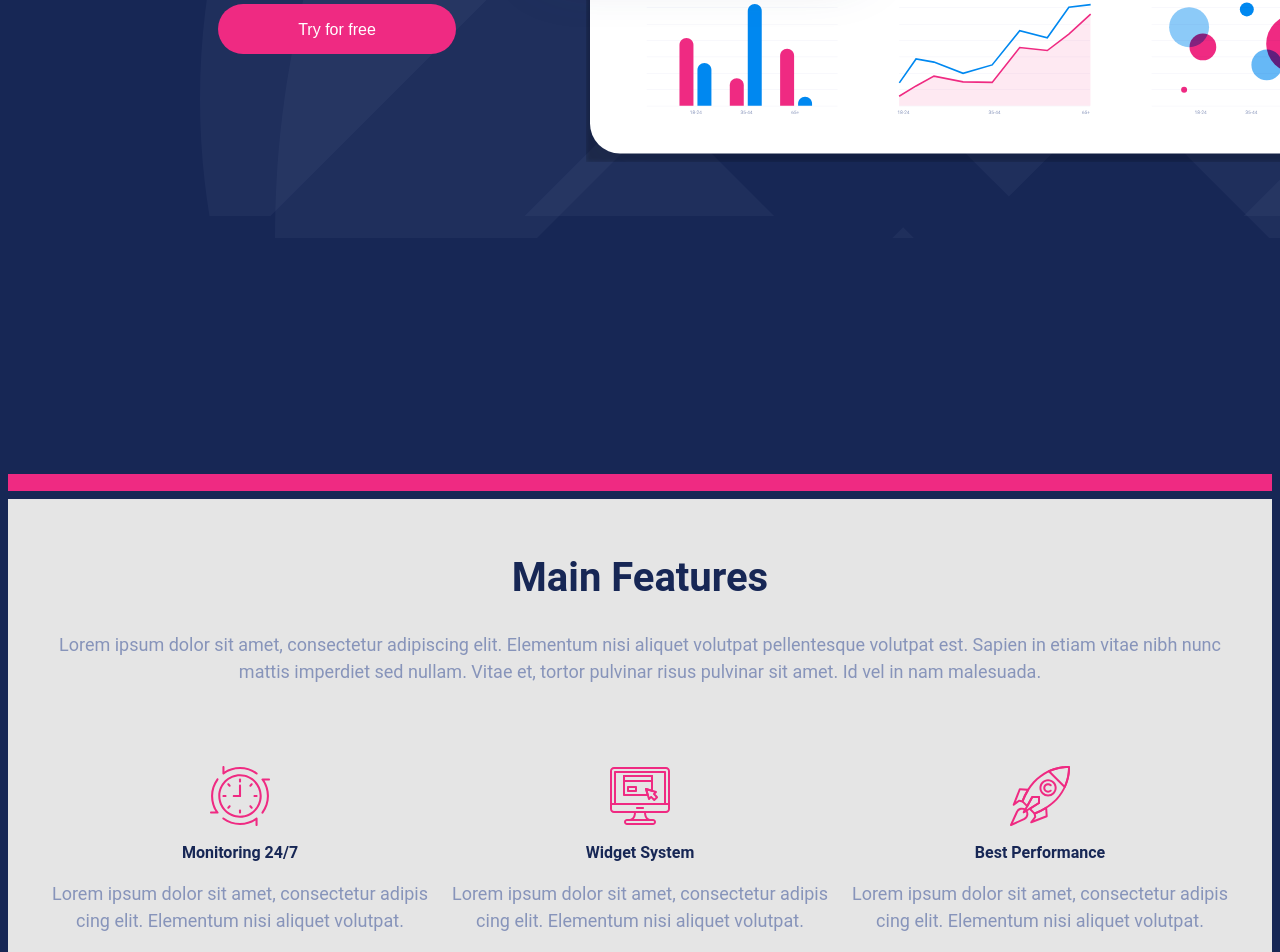
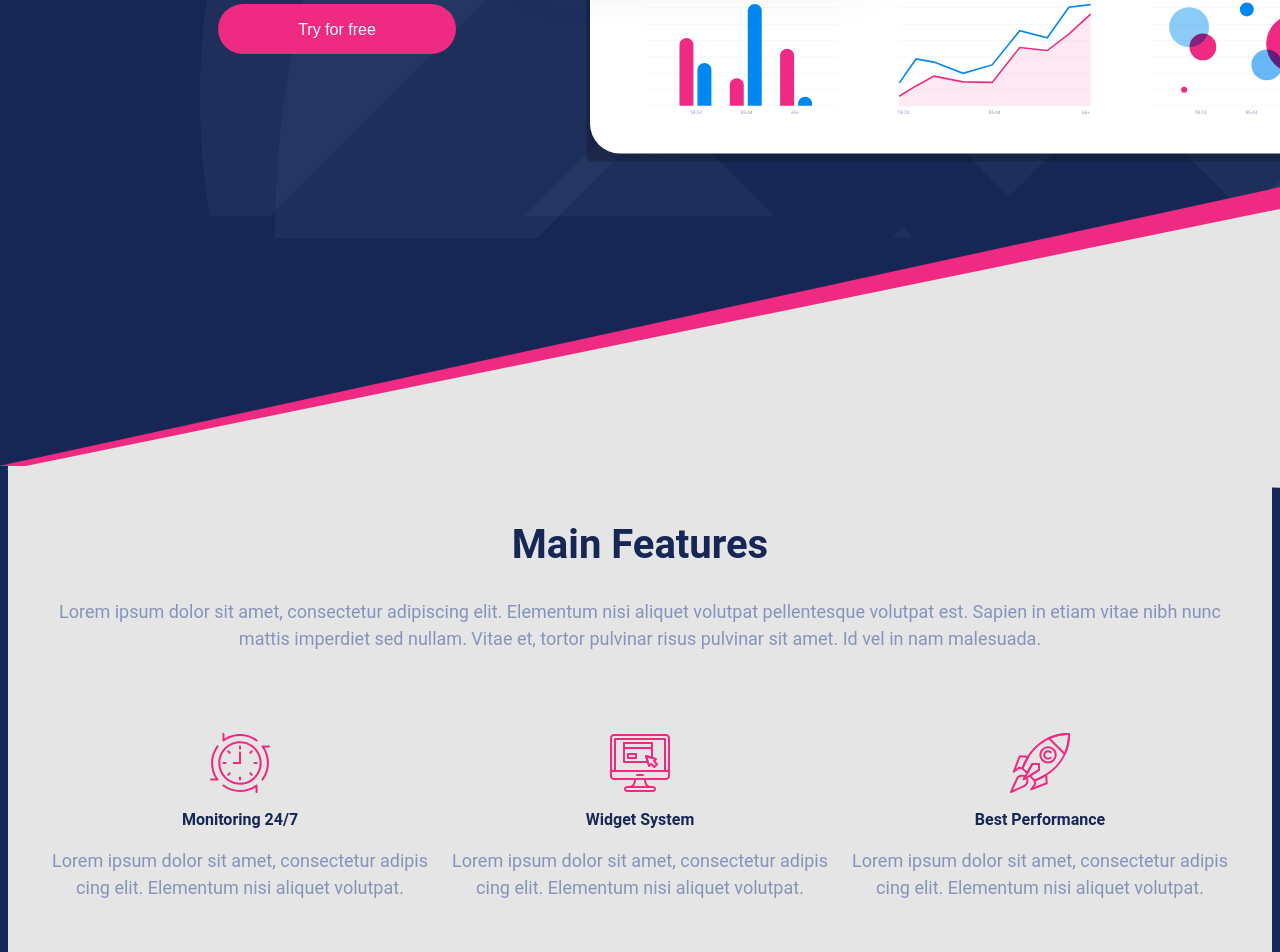
Before and after one commit to MaisonT/LandingPage, a Vue app: page / in a window 1280 px wide. Shown: the part 582-1534 px from the top of the page. Built offline with nearby package versions, Linux system fonts and the light colour scheme.

Commit message:
feat: background

```diff
--- a/src/App.vue
+++ b/src/App.vue
@@ -1,14 +1,15 @@
 <template>
   <AppHeader :scroll="scroll" :scrollTo="scrollTo" />
   <IntroductionInfo id="introduction"/>
-  <hr id="pink"/>
    <div class="bg-logos">
     <img class="bg-logo-small" src="@/assets/images/logos/bg_logo_small.svg" alt="" />
     <img class="bg-logo-medium" src="@/assets/images/logos/bg_logo_medium.svg" alt="" />
     <img class="bg-logo-large" src="@/assets/images/logos/bg_logo_large.svg" alt="" />
   </div>
-  <MainFeatures id="main-features" />
-  <ScreenshotsInfo/>
+  <div class="second-bg">
+    <MainFeatures id="main-features" />
+    <ScreenshotsInfo/>
+  </div>
   <PricingPlan id="prices"/>
   <AppFooter :scroll="scroll" :scrollTo="scrollTo" />
 </template>
@@ -81,6 +82,10 @@ html {
   text-align: center;
   background: #172755;
 
+  .second-bg {
+    background: #E5E5E5;
+    width: 100%;
+  }
   p {
     font-weight: 400;
     font-size: 18px;
@@ -108,11 +113,5 @@ html {
       bottom: -20px;
     }
   }
-  #pink {
-    position: relative;
-    border: none;
-    height: 17px;
-    background: #EF2A82;
-  }
 }
 </style>
--- a/src/components/MainFeatures.vue
+++ b/src/components/MainFeatures.vue
@@ -37,6 +37,8 @@
       </div>
     </div>
   </div>
+  <div id="pink"/>
+  <div id="neutral"/>
 </div>
 </template>
 <script>
@@ -94,4 +96,26 @@ export default {
     }
   }
 }
+#pink {
+  position: absolute;
+  top: 768px;
+  left: 0;
+  right: 0;
+  height: 281px;
+  width: 100%;
+  max-width: none;
+  background: #EF2A82;
+  clip-path: polygon(100% 0, 0% 100%, 100% 100%);
+  transform: rotate(0.1deg);
+}
+#neutral {
+  position: absolute;
+  height: 281px;
+  width: 100%;
+  max-width: none;
+  clip-path: polygon(100% 0, 0% 100%, 100% 100%);
+  background: #E5E5E5;
+  top: 780px;
+  transform: rotate(0.8deg);
+}
 </style>
--- a/src/components/Screenshots.vue
+++ b/src/components/Screenshots.vue
@@ -47,6 +47,8 @@
       <img alt="" src="@/assets/images/screenshots/screen03.svg"/>
     </div>
   </div>
+  <div id="pink"/>
+  <div id="blue"/>
 </div>
 </template>
 
@@ -63,7 +65,7 @@ export default {
 }
 .container {
   width: 1180.26px;
-  height: 1470px;
+  height: 1800px;
   padding-top: 120px;
   padding-bottom: 120px;
   margin-left: auto;
@@ -91,4 +93,26 @@ export default {
     }
   }
 }
+#pink {
+  position: absolute;
+  top: 3340px;
+  left: 0;
+  right: 0;
+  height: 281px;
+  width: 100%;
+  max-width: none;
+  background: #EF2A82;
+  clip-path: polygon(100% 0, 0% 100%, 100% 100%);
+  transform: rotate(0.1deg);
+}
+#blue {
+  position: absolute;
+  height: 281px;
+  width: 100%;
+  max-width: none;
+  clip-path: polygon(100% 0, 0% 100%, 100% 100%);
+  transform: rotate(0.8deg);
+  background: #172755;
+  top: 3351px;
+}
 </style>
```
